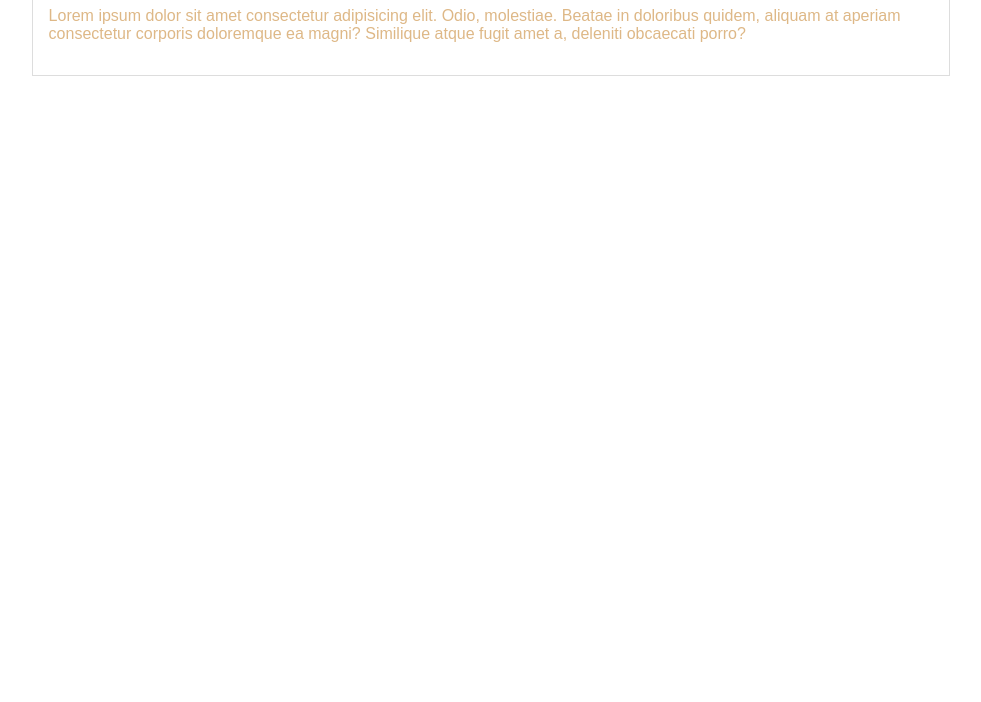
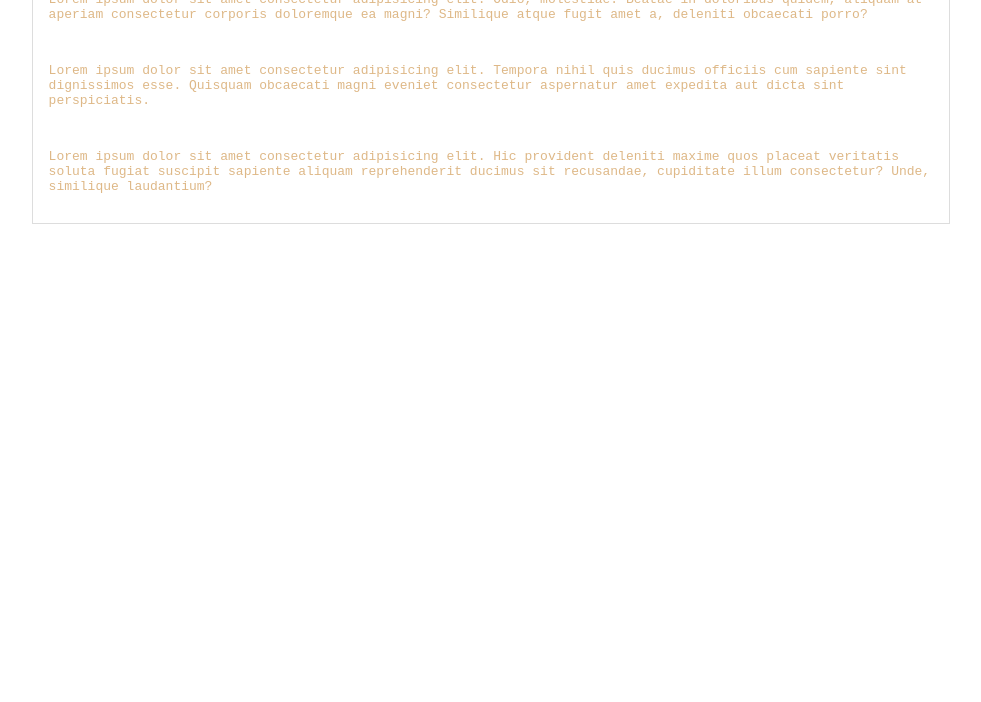
Before and after one commit to HectorMarcos/pruebasGit, a plain HTML site: page index.html in a window 1280 px wide. Shown: the part 98-800 px from the top of the page, without its empty margins (149-1130 px from the left). Drawn offline with Linux system fonts and the light colour scheme.

Commit message:
añadidos un par de nuevos pots y cambiada la fuente

```diff
--- a/index.html
+++ b/index.html
@@ -15,6 +15,16 @@
 					Lorem ipsum dolor sit amet consectetur adipisicing elit. Odio, molestiae. Beatae in doloribus quidem, aliquam at aperiam consectetur corporis doloremque ea magni? Similique atque fugit
 					amet a, deleniti obcaecati porro?
 				</p>
+				<br />
+				<p>
+					Lorem ipsum dolor sit amet consectetur adipisicing elit. Tempora nihil quis ducimus officiis cum sapiente sint dignissimos esse. Quisquam obcaecati magni eveniet consectetur aspernatur
+					amet expedita aut dicta sint perspiciatis.
+				</p>
+				<br />
+				<p>
+					Lorem ipsum dolor sit amet consectetur adipisicing elit. Hic provident deleniti maxime quos placeat veritatis soluta fugiat suscipit sapiente aliquam reprehenderit ducimus sit
+					recusandae, cupiditate illum consectetur? Unde, similique laudantium?
+				</p>
 			</div>
 		</main>
 	</body>
--- a/style.css
+++ b/style.css
@@ -14,6 +14,6 @@ body {
 
 .post {
 	margin: 0 auto;
-	font-family: Arial, Helvetica, sans-serif;
+	font-family: monospace;
 	color: burlywood;
 }
```
